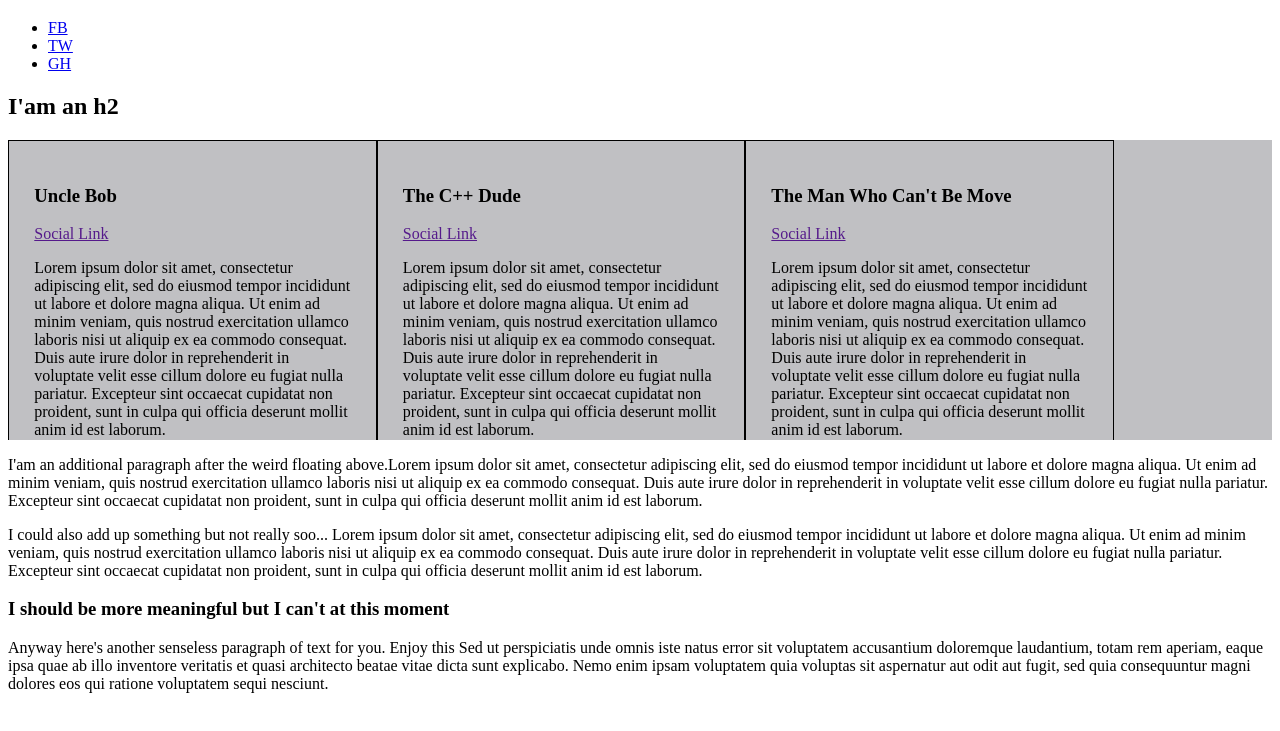
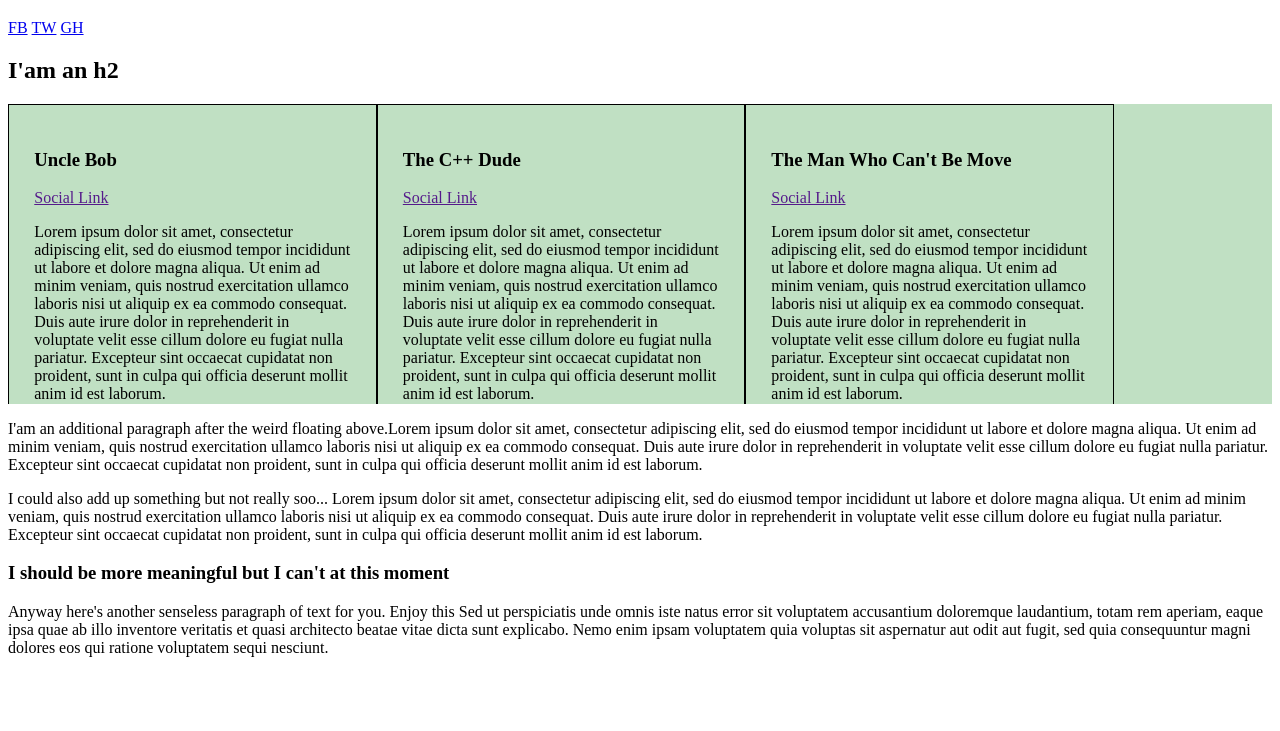
Before and after one commit to Maryangga/intermediate-css, a plain HTML site: page index.html in a window 1280 px wide. Shown: the part 61-792 px from the top of the page. Drawn offline with Linux system fonts and the light colour scheme.

Commit message:
Unstyling the list make them inline-block

```diff
--- a/css/styles.css
+++ b/css/styles.css
@@ -7,7 +7,7 @@
 }
 
 .bio-wrapper {
-    background-color: #c0c0c3;
+    background-color: #c0e0c3;
     font-size: 24px;
     height: 300px;
     overflow: scroll;
@@ -21,3 +21,12 @@
     clear: both;
     height: 0;
 }
+
+.social-list {
+    list-style-type: none;
+    padding: 0;
+}
+
+.social-list > li {
+    display: inline-block;
+}
```
